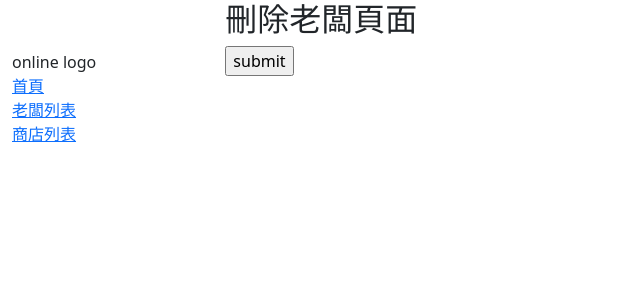
After one commit to a105590016/django_practice, a Django app: template online/templates/online/employer_confirm_delete.html in a window 1280 px wide. The commit adds this page. Shown: the top 300 px of the page, without its empty margins (0-640 px from the left). Run offline with Django 4.2, Linux system fonts and the light colour scheme; the template is opened without the code that fills it, so the values that code supplies are empty.

Commit message:
feat: 🎸 刪除物件

```diff
--- /dev/null
+++ b/online/templates/online/employer_confirm_delete.html
@@ -0,0 +1,11 @@
+{% extends 'sidebar.html' %}
+
+{% block content %}
+<h2>刪除老闆頁面</h2>
+
+<form action="" method="post">
+    {% csrf_token %}
+    <input type="submit" value="submit">
+</form>
+
+{% endblock content %}
--- a/online/templates/online/employer_list.html
+++ b/online/templates/online/employer_list.html
@@ -16,6 +16,9 @@
     <p>姓 : {{ employer.first_name }}</p>
     <p>名 : {{ employer.last_name }}</p>
     <p>年齡 : {{ employer.age }}</p>
+    <p>
+        <a href="{% url 'employer-delete' employer.id %}">點我刪除</a>
+    </p>
     <hr>
 {% endfor %}
 
```
